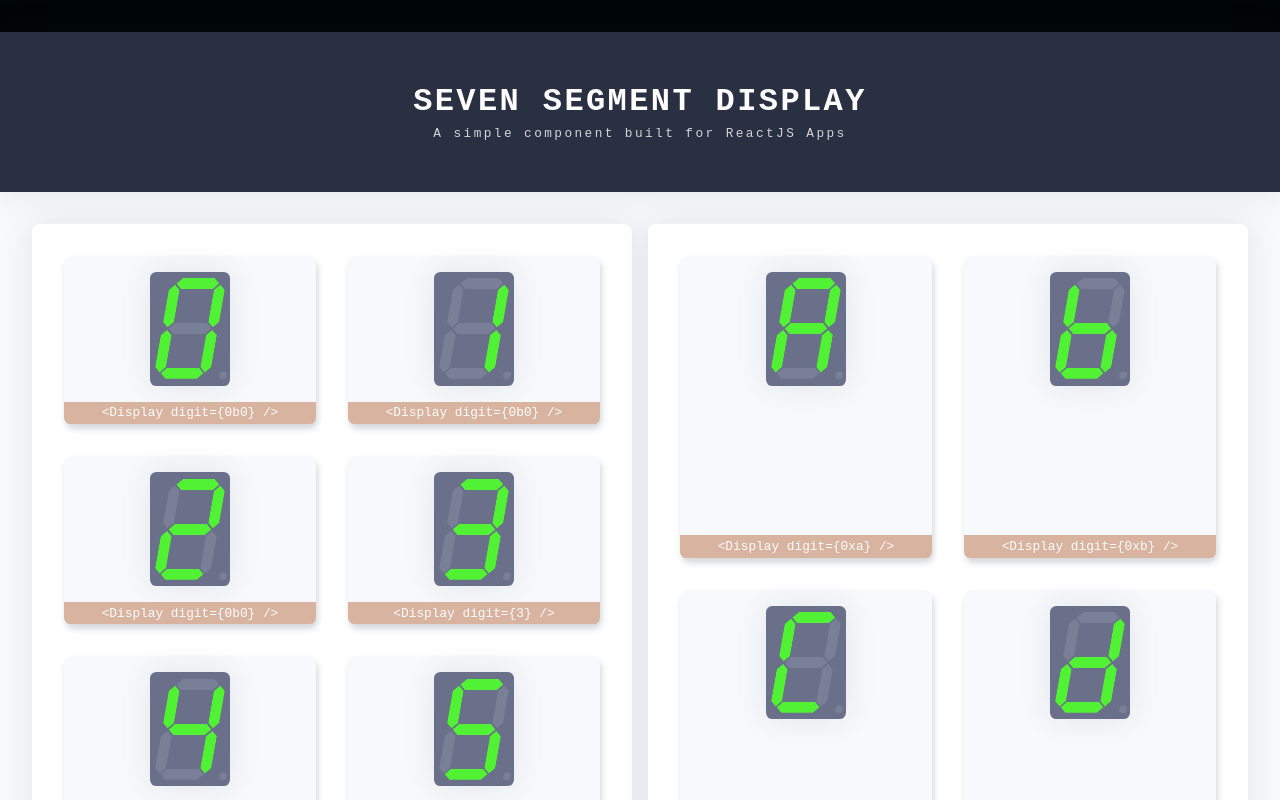
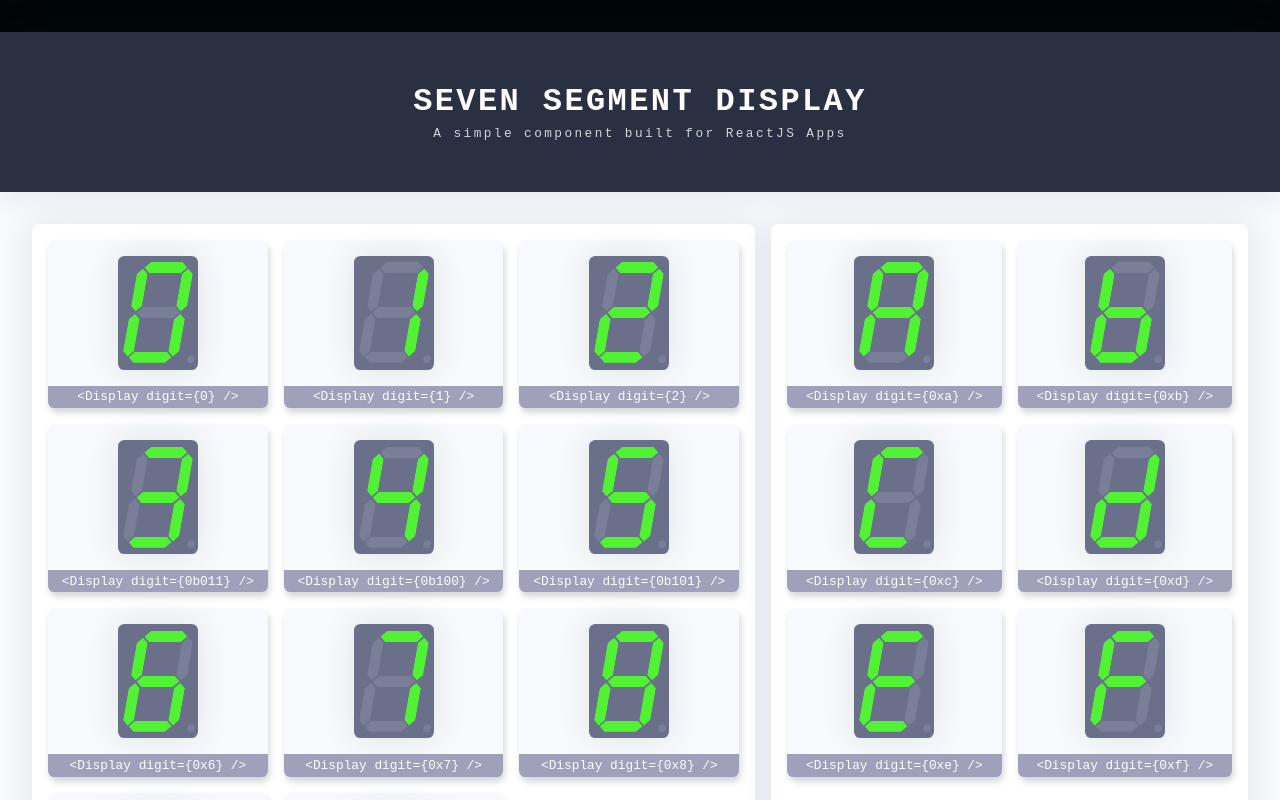
Before and after one commit to matheuslino/seven-segment-display, a React (Create React App) app: page / in a window 1280 px wide. Shown: the top 800 px of the page. Built offline with nearby package versions, Linux system fonts and the light colour scheme.

Commit message:
[add] improve styles

```diff
--- a/src/_settings/_variables.css
+++ b/src/_settings/_variables.css
@@ -1,7 +1,7 @@
 :root {
   --primary: #293042;
   --secondary: #5d5d81;
-  --terciary: #D8B4A0;
+  --terciary: #a0a0ba;
   --black: #000505;
   --gray: #f7f9fc;
   --white: #fefcfd;
--- a/src/pages/Example.jsx
+++ b/src/pages/Example.jsx
@@ -14,37 +14,31 @@ const Example = () => {
         <span>A simple component built for ReactJS Apps</span>
       </header>
       <section className={styles.row}>
-        <div className={styles.col}>
-          {/* Example with a binary input */}
-          <Wrapper>
-            <Display digit={0b0} />
-            <code>{'<Display digit={0b0} />'}</code>
-          </Wrapper>
-
-          {/* Example with a hexadecimal input */}
-          <Wrapper>
-            <Display digit={0x1} />
-            <code>{'<Display digit={0b0} />'}</code>
-          </Wrapper>
-
-          {/* Example with an octal input */}
-          <Wrapper>
-            <Display digit={0o2} />
-            <code>{'<Display digit={0b0} />'}</code>
-          </Wrapper>
-
-          {/* Example with a decimal input */}
-          {[3, 4, 5, 6, 7, 8, 9].map((el, key) => (
-            <Wrapper>
-              <Display key={key} digit={el} />
+        <div className={`${styles.col} ${styles['col-A']}`}>
+          {/* Examples with binary, hexadecimal, octal and decimal inputs */}
+          {[
+            0,
+            1,
+            2,
+            '0b011',
+            '0b100',
+            '0b101',
+            '0x6',
+            '0x7',
+            '0x8',
+            '0o11',
+            'null',
+          ].map((el, key) => (
+            <Wrapper key={key}>
+              <Display digit={Number(el).toString(16)} />
               <code>{`<Display digit={${el}} />`}</code>
             </Wrapper>
           ))}
         </div>
-        <div className={styles.col}>
+        <div className={`${styles.col} ${styles['col-B']}`}>
           {[0xa, 0xb, 0xc, 0xd, 0xe, 0xf].map((el, key) => (
-            <Wrapper>
-              <Display key={key} digit={el} />
+            <Wrapper key={key}>
+              <Display digit={el} />
               <code>{`<Display digit={0x${el.toString(16)}} />`}</code>
             </Wrapper>
           ))}
--- a/src/pages/style.module.css
+++ b/src/pages/style.module.css
@@ -37,22 +37,27 @@ header span {
   max-width: 80em;
   margin: 0 auto;
   padding: 2em;
-  color: var(--black);
 }
 .col {
   display: grid;
-  gap: 2em;
-  padding: 2em;
-  min-height: 30vh;
+  align-content: start;
+  gap: 1em;
+  padding: 1em;
+  min-height: 40vh;
   border-radius: 0.5em;
   background-color: #ffffff;
   box-shadow: var(--box-shadow);
 }
 @media (min-width: 40em) {
   .row {
-    grid-template-columns: repeat(auto-fit, minmax(20em, 1fr));
+    grid-template-columns: 1fr 1fr 1fr 1fr 1fr;
   }
-  .col {
+  .col.col-A {
+    grid-column: 1 / span 3;
+    grid-template-columns: 1fr 1fr 1fr;
+  }
+  .col.col-B {
+    grid-column: 4 / span 2;
     grid-template-columns: 1fr 1fr;
   }
 }
@@ -62,6 +67,7 @@ header span {
   flex-direction: column;
   justify-content: space-between;
   align-items: center;
+  height: fit-content;
   gap: 1em;
   padding-top: 1em;
   background-color: var(--gray);
```
